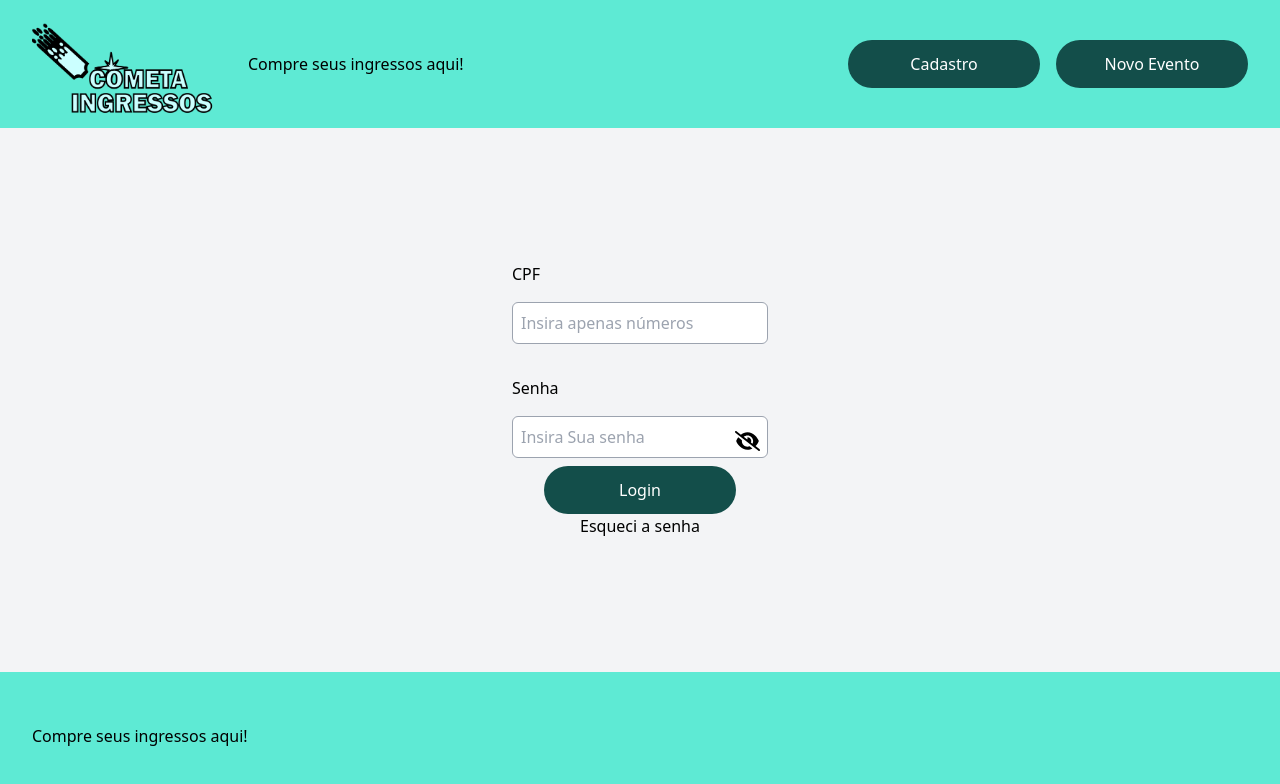
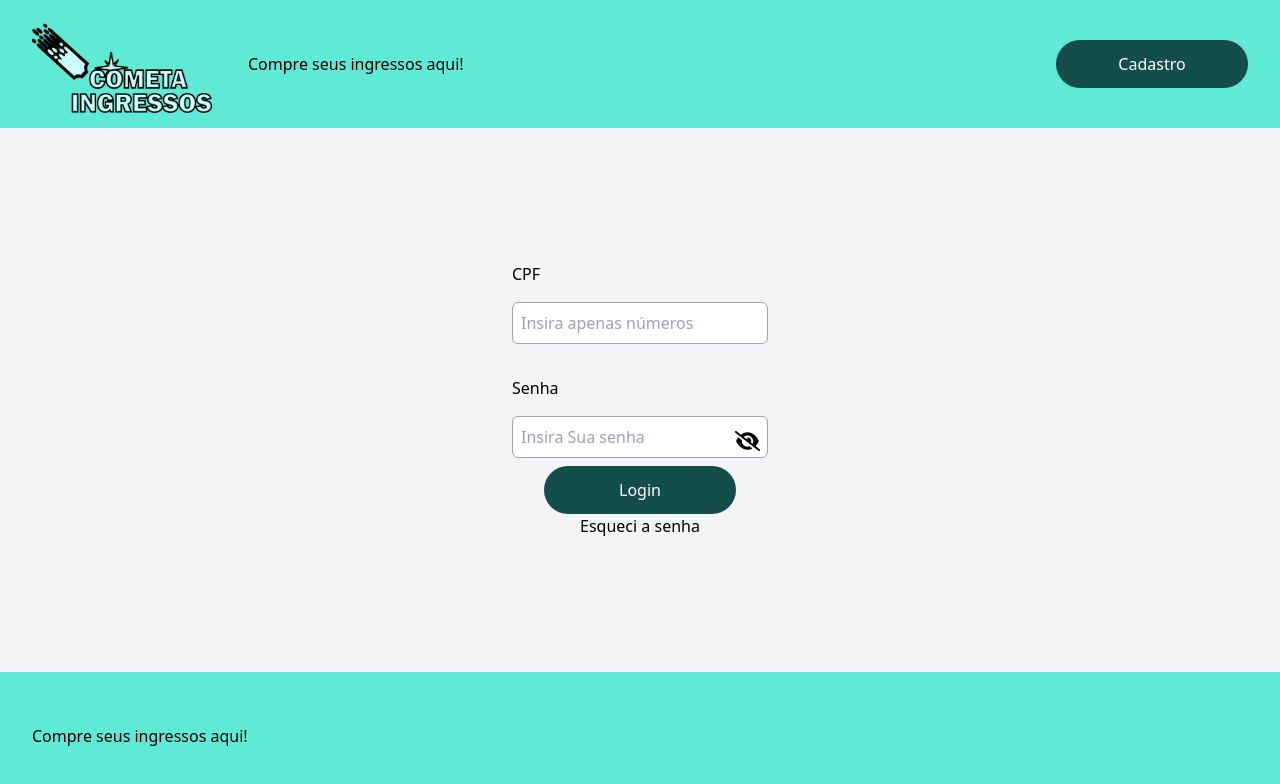
Before and after one commit to Yamazaki-Khaio/Cometa-Ingresso, a Next.js app in the folder ingressoscometa/: page /login in a window 1280 px wide. Shown: the top 784 px of the page. Built offline with nearby package versions, Linux system fonts and the light colour scheme.

Commit message:
remoção de botão de novo evento da tela de login

```diff
--- a/ingressoscometa/src/pages/login.tsx
+++ b/ingressoscometa/src/pages/login.tsx
@@ -4,7 +4,7 @@ import Login from "@/components/Login";
 export default function login(){
     return(
         <div>
-            <Layout pagina={<Login/>} exibirBotao={false} exibirBotao2={true} exibirBotao3={true} exibirBotao4={false}/>
+            <Layout pagina={<Login/>} exibirBotao={false} exibirBotao2={true} exibirBotao3={false} exibirBotao4={false}/>
         </div>
     )
 }
```
